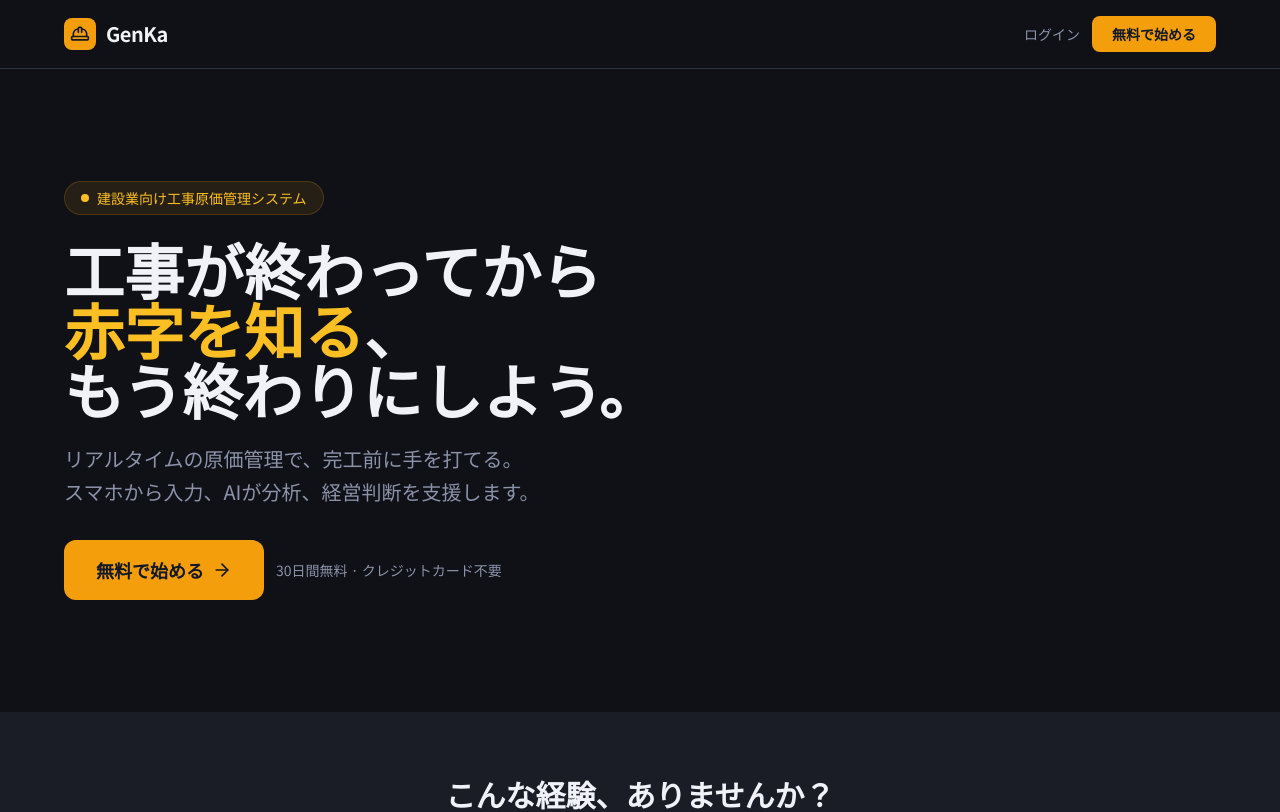
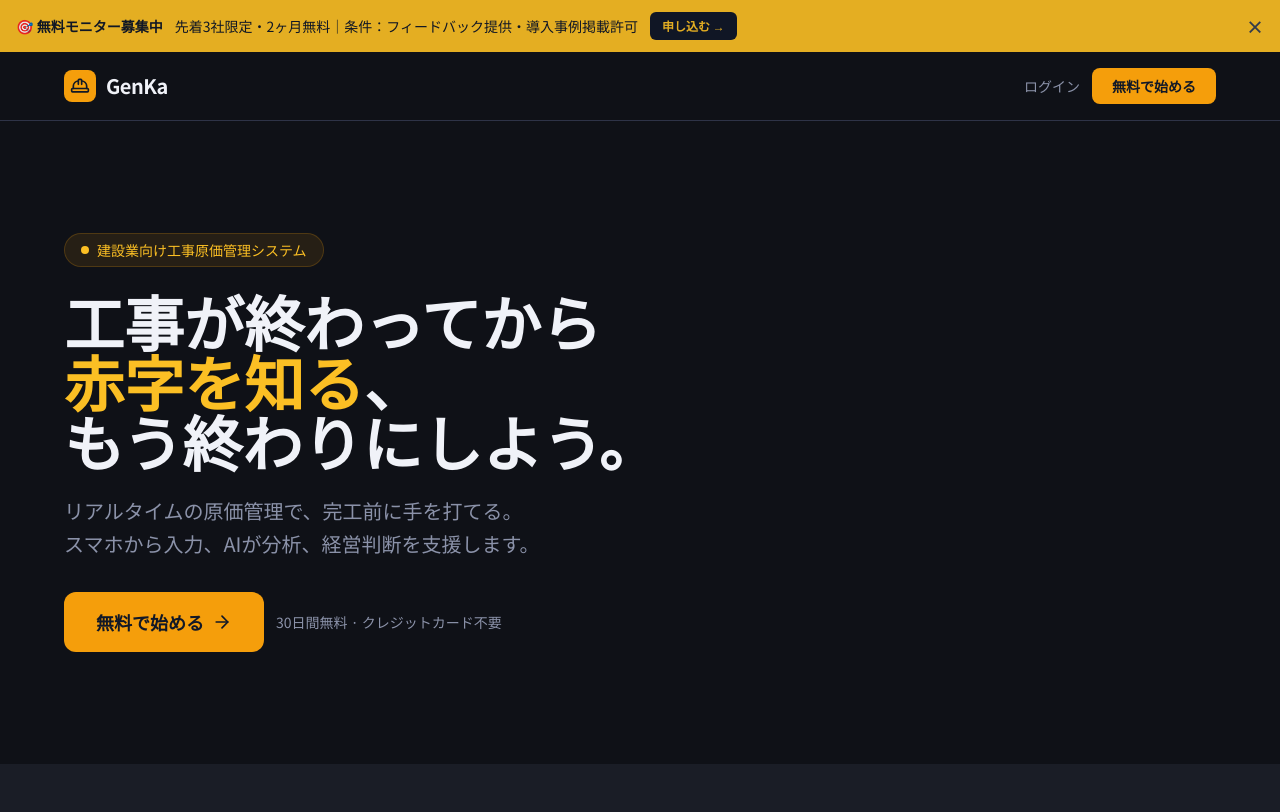
Before and after one commit to zero-zero-youtube/genka, a Next.js app: page / in a window 1280 px wide. Shown: the top 812 px of the page. Built offline with nearby package versions, Linux system fonts and the light colour scheme.

Commit message:
feat: 無料モニター募集バナー追加（先着3社・2ヶ月無料）

```diff
--- a/src/app/page.tsx
+++ b/src/app/page.tsx
@@ -3,11 +3,15 @@ import { HardHat, BarChart2, Smartphone, FileText, CheckCircle, ArrowRight, Mail
 import ContactForm from '@/components/ContactForm'
 import ScreenshotSection from '@/components/ScreenshotSection'
 import PricingSection from '@/components/PricingSection'
+import MonitorBanner from '@/components/MonitorBanner'
 
 // ランディングページ
 export default function LandingPage() {
   return (
     <div className="min-h-screen bg-[#0F1117] text-[#F0F2F8]">
+      {/* モニター募集バナー */}
+      <MonitorBanner />
+
       {/* ナビゲーション */}
       <nav className="border-b border-[#2E3347] px-6 py-4">
         <div className="max-w-6xl mx-auto flex items-center justify-between">
@@ -301,13 +305,13 @@ export default function LandingPage() {
       </section>}
 
       {/* お問い合わせ */}
-      <section className="px-6 py-16">
+      <section id="contact" className="px-6 py-16">
         <div className="max-w-2xl mx-auto">
           <div className="text-center mb-10">
             <div className="w-14 h-14 bg-amber-500/10 rounded-2xl flex items-center justify-center mx-auto mb-4">
               <Mail className="w-7 h-7 text-amber-400" />
             </div>
-            <h2 className="text-2xl lg:text-3xl font-bold mb-3">お問い合わせ</h2>
+            <h2 className="text-2xl lg:text-3xl font-bold mb-3">お問い合わせ・無料モニター申し込み</h2>
             <p className="text-[#8B92A9]">
               導入のご相談・ご質問はお気軽にお問い合わせください。
               <br />
--- a/src/components/ContactForm.tsx
+++ b/src/components/ContactForm.tsx
@@ -109,7 +109,7 @@ export default function ContactForm() {
         </label>
         <textarea
           name="message"
-          placeholder="ご質問・ご要望などをご記入ください"
+          placeholder="無料モニターへの申し込み、導入のご相談、ご質問などお気軽にどうぞ。"
           value={form.message}
           onChange={handleChange}
           required
--- /dev/null
+++ b/src/components/MonitorBanner.tsx
@@ -0,0 +1,50 @@
+'use client'
+
+import { useState, useEffect } from 'react'
+
+export default function MonitorBanner() {
+  const [visible, setVisible] = useState(false)
+
+  useEffect(() => {
+    const closed = localStorage.getItem('monitor-banner-closed')
+    if (!closed) setVisible(true)
+  }, [])
+
+  const handleClose = () => {
+    localStorage.setItem('monitor-banner-closed', '1')
+    setVisible(false)
+  }
+
+  const handleApply = () => {
+    const el = document.getElementById('contact')
+    if (el) el.scrollIntoView({ behavior: 'smooth' })
+  }
+
+  if (!visible) return null
+
+  return (
+    <div className="w-full bg-amber-400 text-gray-900 py-3 px-4 flex items-center justify-between gap-4 animate-pulse-slow">
+      <div className="flex items-center gap-3 flex-wrap">
+        <span className="font-bold text-sm whitespace-nowrap">
+          🎯 無料モニター募集中
+        </span>
+        <span className="text-sm">
+          先着3社限定・2ヶ月無料｜条件：フィードバック提供・導入事例掲載許可
+        </span>
+        <button
+          onClick={handleApply}
+          className="bg-gray-900 text-amber-400 text-xs font-bold px-3 py-1.5 rounded-md hover:bg-gray-800 transition-colors whitespace-nowrap"
+        >
+          申し込む →
+        </button>
+      </div>
+      <button
+        onClick={handleClose}
+        className="text-gray-700 hover:text-gray-900 text-lg font-bold flex-shrink-0"
+        aria-label="閉じる"
+      >
+        ×
+      </button>
+    </div>
+  )
+}
--- a/tailwind.config.ts
+++ b/tailwind.config.ts
@@ -29,6 +29,9 @@ const config: Config = {
       minHeight: {
         '12': '48px',
       },
+      animation: {
+        'pulse-slow': 'pulse 3s cubic-bezier(0.4, 0, 0.6, 1) infinite',
+      },
     },
   },
   plugins: [],
```
